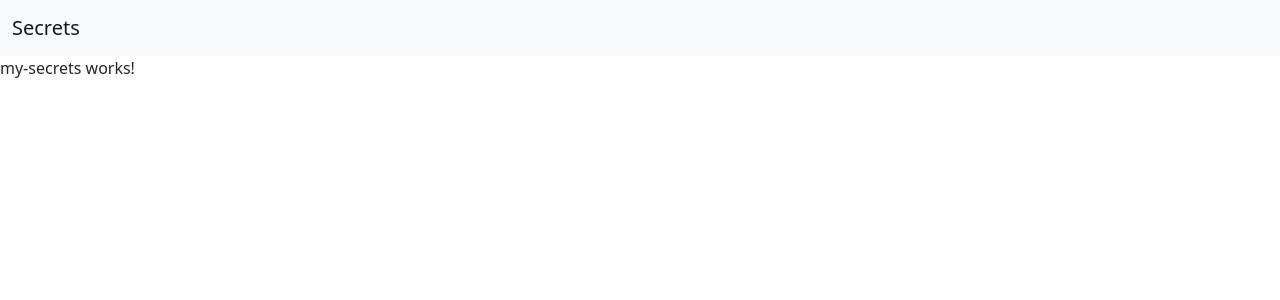
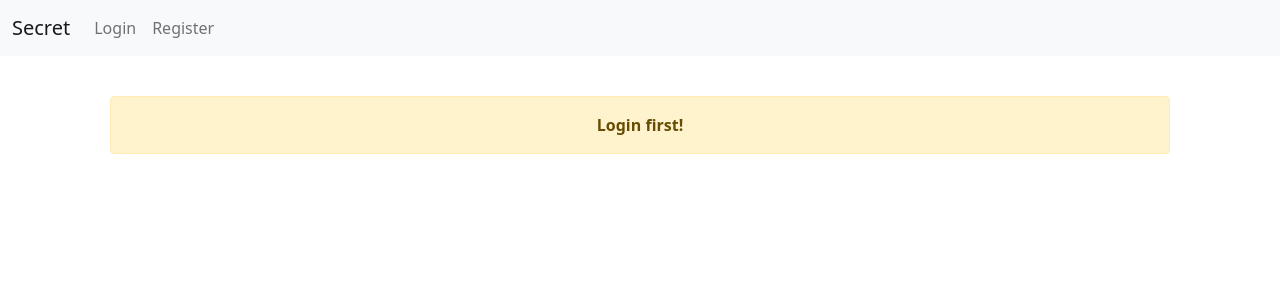
Before and after one commit to tlevi101/secrets, an Angular app: page /my-secrets in a window 1280 px wide. Shown: the top 300 px of the page. Built offline with nearby package versions, Linux system fonts and the light colour scheme.

Commit message:
Some look changes

```diff
--- a/src/app/app.component.html
+++ b/src/app/app.component.html
@@ -1,6 +1,17 @@
-<nav class="navbar navbar-light bg-light">
+
+<nav class="navbar navbar-expand-lg navbar-light bg-light">
   <div class="container-fluid">
-    <span class="navbar-brand" href="#">Secrets</span>
+    <a class="navbar-brand" href="#">Secret</a>
+    <button class="navbar-toggler" type="button" data-bs-toggle="collapse" data-bs-target="#navbarNavAltMarkup" aria-controls="navbarNavAltMarkup" aria-expanded="false" aria-label="Toggle navigation">
+      <span class="navbar-toggler-icon"></span>
+    </button>
+    <div class="collapse navbar-collapse" id="navbarNavAltMarkup">
+      <div class="navbar-nav">
+        <a class="nav-link" routerLink="/login" *ngIf="AuthToken.token===''">Login</a>
+        <a class="nav-link" routerLink="/register" *ngIf="AuthToken.token===''">Register</a>
+        <a class="nav-link" routerLink="/my-secrets" *ngIf="AuthToken.token!==''">My secrets</a>
+      </div>
+    </div>
   </div>
 </nav>
 
--- a/src/app/app.component.ts
+++ b/src/app/app.component.ts
@@ -14,7 +14,7 @@ export class AppComponent {
   private authToken: {token:string};
   private hr= new HttpHeaders().set('Content-Type', 'application/json');
   constructor(private http: HttpClient) {
-    this.authToken = {token: 'null'};
+    this.authToken = {token: ''};
     this.loginComp = new LoginComponent();
     this.regComp = new RegisterComponent();
   }
@@ -60,14 +60,15 @@ export class AppComponent {
     setTimeout(CB, 250);
   }
   addedComponent($event:any) {
-    if($event.onLoginSubmit!==undefined){
+    console.log($event.constructor.name);
+    if($event.constructor.name==='LoginComponent'){
       this.loginComp=$event;
       $event.onLoginSubmit.subscribe((req:{email:string, password:string}) => {
         this.sendLoginRequest(req);
       });
     }
-    else if($event.onRegSubmit!==undefined){
-      this.loginComp=$event;
+    else if($event.constructor.name==='RegisterComponent'){
+      this.regComp=$event;
       $event.onRegSubmit.subscribe((req:any) => {
         this.sendLoginRequest(req);
       });
@@ -85,4 +86,7 @@ export class AppComponent {
       });
     }
   }
+  get AuthToken(){
+    return this.authToken;
+  }
 }
--- a/src/app/login/login.component.html
+++ b/src/app/login/login.component.html
@@ -28,11 +28,6 @@
                     </div>
                 </div>
             </div>
-            <div class="col text-center">
-              <a routerLink="/register">
-                <button type="button" class="btn btn-lg btn-primary" >Register</button>
-              </a>
-            </div>
         </div>
     </form>
 </div>
--- a/src/app/my-secrets/my-secrets.component.html
+++ b/src/app/my-secrets/my-secrets.component.html
@@ -1 +1,5 @@
-<p>my-secrets works!</p>
+<div class="container p-4">
+    <div class="alert alert-warning m-3 text-center" role="alert">
+        <strong> Login first! </strong>
+    </div>
+</div>
--- a/src/app/my-secrets/my-secrets.component.ts
+++ b/src/app/my-secrets/my-secrets.component.ts
@@ -7,9 +7,13 @@ import { Component, OnInit } from '@angular/core';
 })
 export class MySecretsComponent implements OnInit {
 
-  constructor() { }
+  authorized: boolean = false;
+  constructor() {
+
+  }
 
   ngOnInit(): void {
+
   }
 
 }
--- a/src/app/register/register.component.html
+++ b/src/app/register/register.component.html
@@ -35,12 +35,6 @@
                 Passwords does'n match!
             </div>
         <div class="row mb-3 ">
-
-            <div class="col text-center">
-                <a routerLink="/login">
-                    <button type="button" class="btn btn-lg btn-primary" >Login</button>
-                  </a>
-            </div>
             <div class="col text-center">
                 <button type="submit" *ngIf="showRegisterBTN"[disabled]="registerForm.invalid" class="btn btn-lg btn-primary">Register</button>
                 <div class="text-center" *ngIf="showLoading">
```
